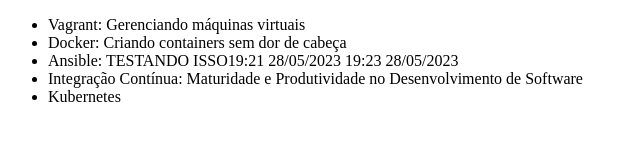
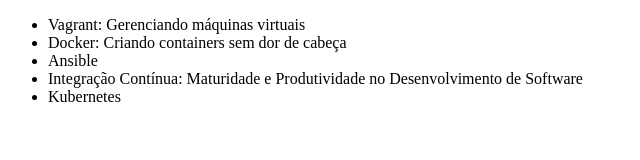
Before and after one commit to calmeida22/alura-git, a plain HTML site: page index.html in a window 1280 px wide. Shown: the whole page, without its empty margins (0-640 px from the left). Drawn offline with Linux system fonts and the light colour scheme.

Commit message:
Revert "Alterando o código"
This reverts commit 05ff4e48dce38ced6c2413c0833d1796cd43cb93.

```diff
--- a/index.html
+++ b/index.html
@@ -8,7 +8,7 @@
     <ul>
         <li>Vagrant: Gerenciando máquinas virtuais</li>
         <li>Docker: Criando containers sem dor de cabeça</li>
-        <li>Ansible: TESTANDO ISSO19:21 28/05/2023 19:23 28/05/2023</li>
+        <li>Ansible</li>
         <li>Integração Contínua: Maturidade e Produtividade no Desenvolvimento de Software</li>
 	<li>Kubernetes</li>
     </ul>
```
